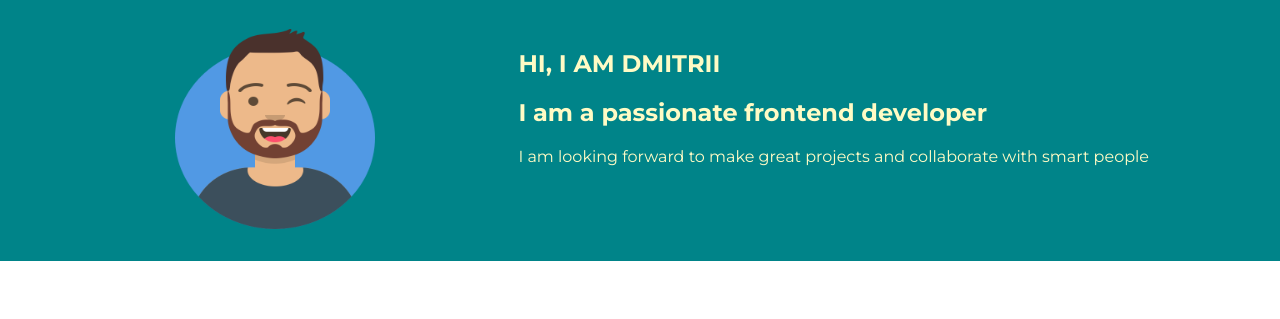
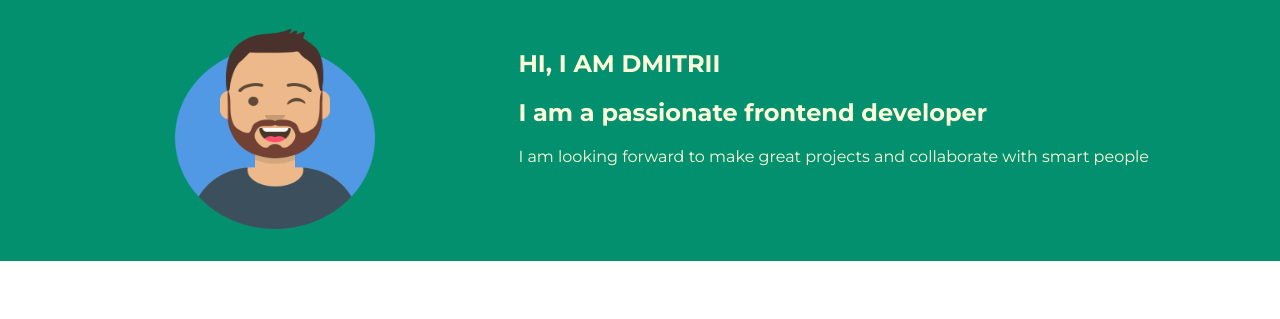
Before and after one commit to Dmitrii-Lobanov/Dmitrii-Lobanov.github.io, a plain HTML site: page index.html in a window 1280 px wide. Shown: the part 62-381 px from the top of the page. Drawn offline with Linux system fonts and the light colour scheme.

Commit message:
Color scheme changed

```diff
--- a/style.css
+++ b/style.css
@@ -2,10 +2,10 @@
 
 /* Common Styles */
 :root {
-  --main-bg-color: #fc5b62;
-  --secondary-bg-color: #008489;
+  --main-bg-color: #B52D4B;
+  --secondary-bg-color: #03906F;
   --bg-color: #ffffff;
-  --font-color: #fffbc5;
+  --font-color: #FDFDD9;
   --secondary-font-color: #484848;
   --additional-color: #ced1cc;
 }
```
